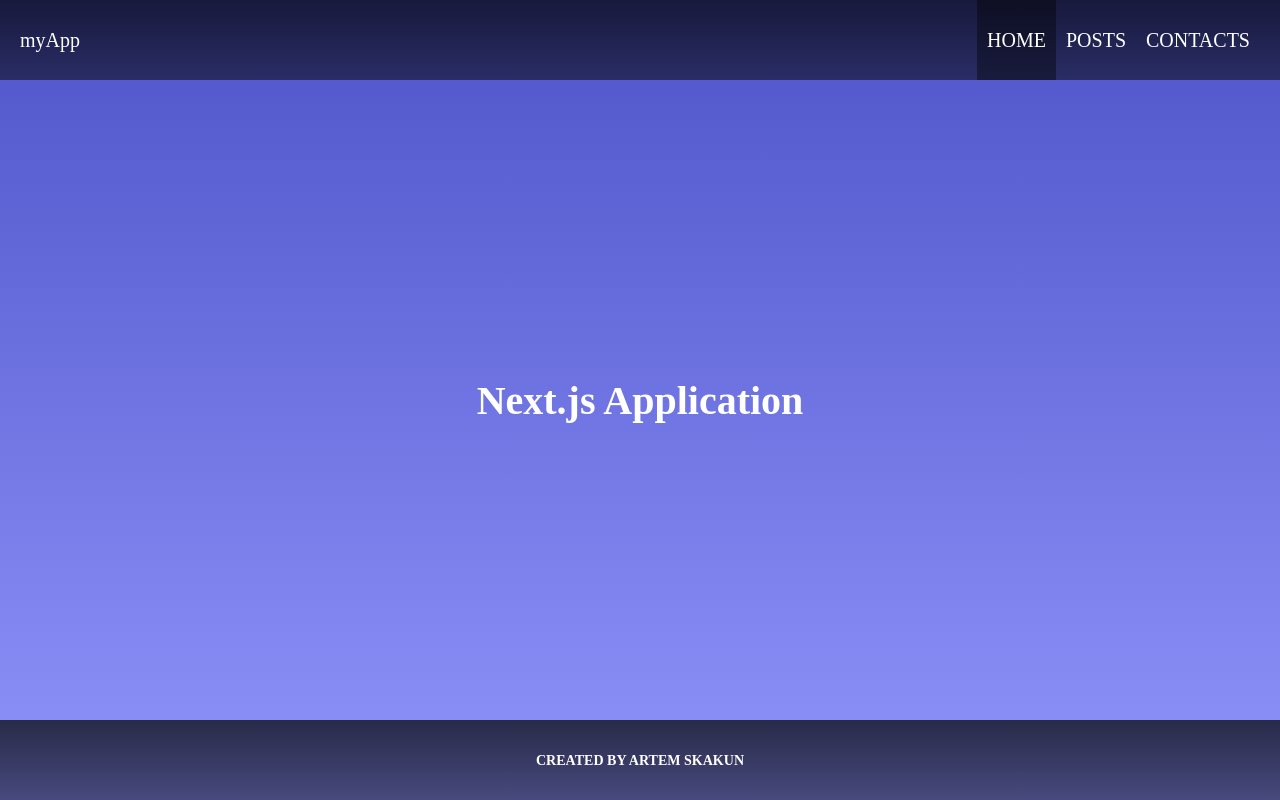
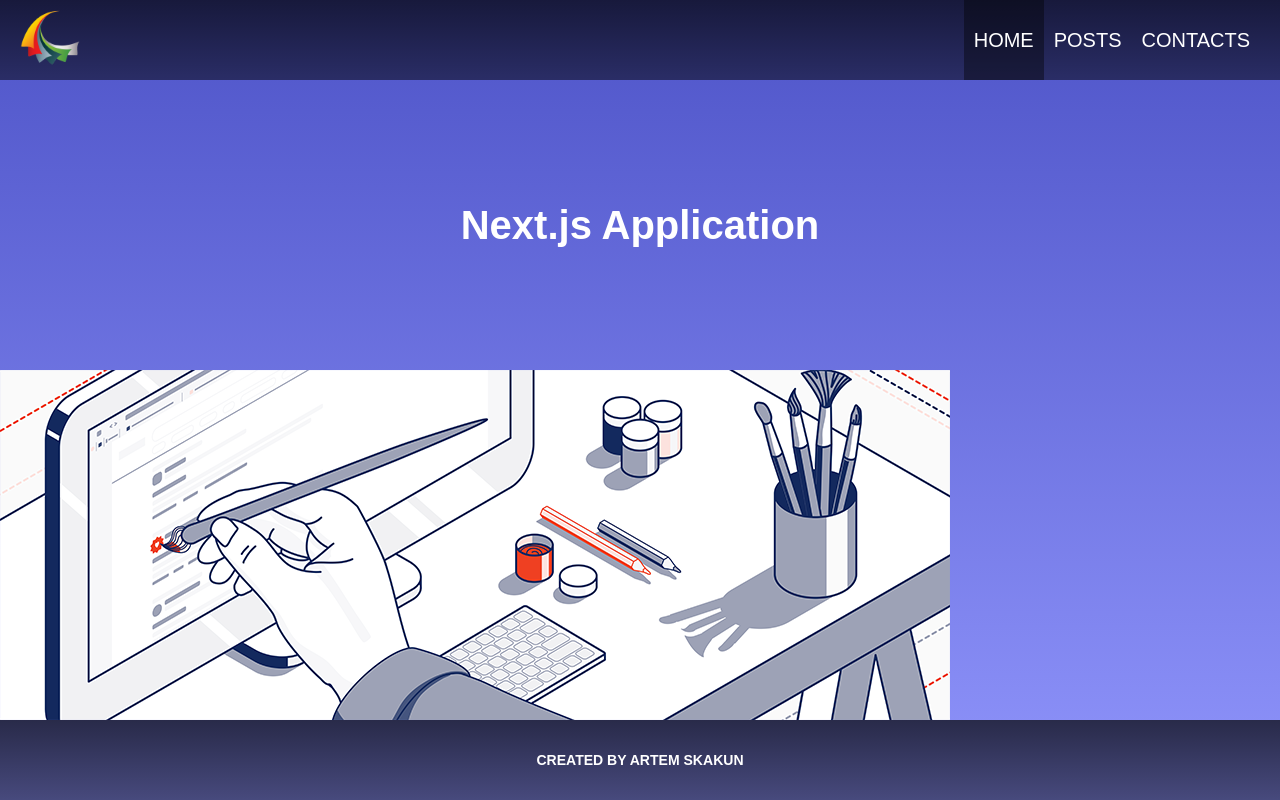
Before and after one commit to tema-skakun/next_js, a Next.js app: page / in a window 1280 px wide. Built offline with nearby package versions, Linux system fonts and the light colour scheme.

Commit message:
feat: adds images

```diff
--- a/components/Navbar.js
+++ b/components/Navbar.js
@@ -1,4 +1,5 @@
-import {usePathname} from "next/navigation"
+import {usePathname} from "next/navigation";
+import Image from "next/image";
 import Link from "next/link";
 import styles from "@/styles/Navbar.module.scss";
 
@@ -14,7 +15,7 @@ const Navbar = () => {
   return (
     <nav className={styles.nav}>
       <div className={styles.logo}>
-        myApp
+        <Image src="/logo.png" width={60} height={60} alt="myApp"/>
       </div>
       <div className={styles.links}>
         {navigation.map(({ id, title, path }) => (
--- a/pages/_app.js
+++ b/pages/_app.js
@@ -1,10 +1,22 @@
-import Layout from '../components/Layout'
+import Image from "next/image";
+import Layout from "../components/Layout";
 import "@/styles/globals.scss";
+import mainImg from "@/public/main.png";
 
-export default function App({ Component, pageProps }) {
+export default function App({Component, pageProps}) {
   return (
     <Layout>
-      <Component {...pageProps} />
+      <main>
+        <Component {...pageProps} />
+      </main>
+      <Image
+        src={mainImg}
+        height={350}
+        width={950}
+        alt="preview"
+        blurDataURL="data:..."
+        placeholder="blur"
+      />
     </Layout>
   );
 };
--- a/styles/globals.scss
+++ b/styles/globals.scss
@@ -5,6 +5,7 @@ body {
 }
 
 body {
+  font-family: 'Montserrat', sans-serif;
   background: linear-gradient(to bottom, #4e54c8, #8f94fb);
   color: #fff;
   font-size: 20px;
```
Also changed, not shown: public/logo.png (added), public/main.png (added).
